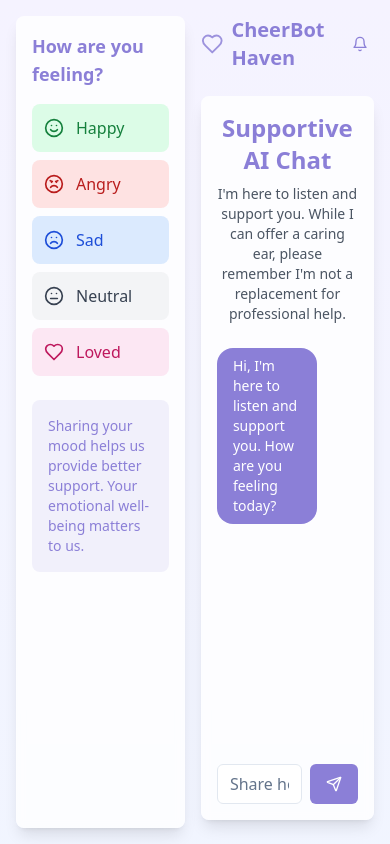
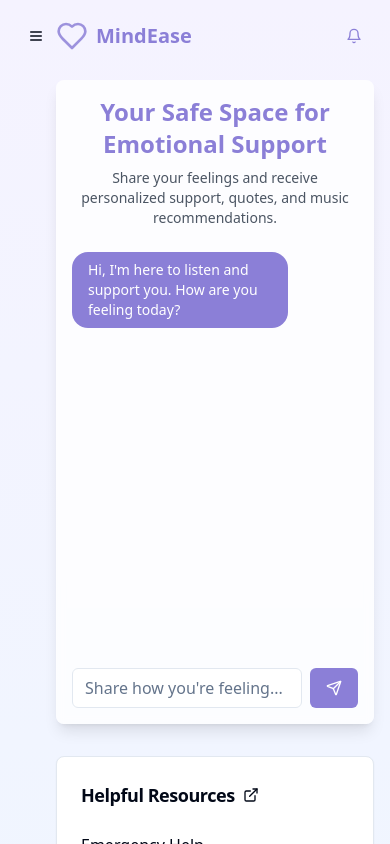
Before and after one commit to himeshbist/cheerbot-haven, a React (Vite) app: page / in a window 390 px wide. Shown: the top 844 px of the page. Built offline with nearby package versions, Linux system fonts and the light colour scheme.

Commit message:
Update sidebar and app name
- Implement a three-bar sidebar that opens when clicked.
- Change the application name to "MindEase".
- Enable functionality for all feeling options to display relevant quotes and music when selected.
[skip gpt_engineer]

```diff
--- a/src/components/MoodSidebar.tsx
+++ b/src/components/MoodSidebar.tsx
@@ -7,23 +7,65 @@ interface MoodOption {
   icon: React.ComponentType<React.ComponentProps<typeof Smile>>;
   label: string;
   color: string;
+  quote: string;
+  music: string;
 }
 
 const moodOptions: MoodOption[] = [
-  { icon: Smile, label: "Happy", color: "bg-green-100 hover:bg-green-200 text-green-700" },
-  { icon: Angry, label: "Angry", color: "bg-red-100 hover:bg-red-200 text-red-700" },
-  { icon: Frown, label: "Sad", color: "bg-blue-100 hover:bg-blue-200 text-blue-700" },
-  { icon: Meh, label: "Neutral", color: "bg-gray-100 hover:bg-gray-200 text-gray-700" },
-  { icon: Heart, label: "Loved", color: "bg-pink-100 hover:bg-pink-200 text-pink-700" },
+  {
+    icon: Smile,
+    label: "Happy",
+    color: "bg-green-100 hover:bg-green-200 text-green-700",
+    quote: "Happiness is not something ready-made. It comes from your own actions.",
+    music: "Don't Stop Believin' - Journey"
+  },
+  {
+    icon: Angry,
+    label: "Angry",
+    color: "bg-red-100 hover:bg-red-200 text-red-700",
+    quote: "For every minute you remain angry, you give up sixty seconds of peace of mind.",
+    music: "Eye of the Tiger - Survivor"
+  },
+  {
+    icon: Frown,
+    label: "Sad",
+    color: "bg-blue-100 hover:bg-blue-200 text-blue-700",
+    quote: "Even the darkest night will end and the sun will rise.",
+    music: "Bridge Over Troubled Water - Simon & Garfunkel"
+  },
+  {
+    icon: Meh,
+    label: "Neutral",
+    color: "bg-gray-100 hover:bg-gray-200 text-gray-700",
+    quote: "Life is a balance of holding on and letting go.",
+    music: "What a Wonderful World - Louis Armstrong"
+  },
+  {
+    icon: Heart,
+    label: "Loved",
+    color: "bg-pink-100 hover:bg-pink-200 text-pink-700",
+    quote: "The best thing to hold onto in life is each other.",
+    music: "All You Need Is Love - The Beatles"
+  },
 ];
 
 export const MoodSidebar = () => {
   const [selectedMood, setSelectedMood] = useState<string | null>(null);
 
-  const handleMoodSelect = (mood: string) => {
-    setSelectedMood(mood);
-    toast(`Thank you for sharing that you're feeling ${mood.toLowerCase()}`, {
-      duration: 3000,
+  const handleMoodSelect = (mood: MoodOption) => {
+    setSelectedMood(mood.label);
+
+    // Show toast with quote and music recommendation
+    toast("Mood Update", {
+      description: (
+        <div className="space-y-2">
+          <p className="font-medium">Quote for you:</p>
+          <p className="text-sm italic">"{mood.quote}"</p>
+          <p className="font-medium mt-2">Music Recommendation:</p>
+          <p className="text-sm">🎵 {mood.music}</p>
+        </div>
+      ),
+      duration: 5000,
     });
   };
 
@@ -36,7 +78,7 @@ export const MoodSidebar = () => {
           return (
             <button
               key={mood.label}
-              onClick={() => handleMoodSelect(mood.label)}
+              onClick={() => handleMoodSelect(mood)}
               className={cn(
                 "w-full p-3 rounded-lg flex items-center gap-3 transition-all duration-200",
                 mood.color,
--- a/src/pages/Index.tsx
+++ b/src/pages/Index.tsx
@@ -3,9 +3,10 @@ import { Button } from "@/components/ui/button";
 import { Input } from "@/components/ui/input";
 import { ChatMessage } from "@/components/ChatMessage";
 import { Resources } from "@/components/Resources";
-import { Send, Heart, Bell } from "lucide-react";
+import { Send, Heart, Bell, Menu } from "lucide-react";
 import { toast } from "sonner";
 import { MoodSidebar } from "@/components/MoodSidebar";
+import { Sheet, SheetContent, SheetTrigger } from "@/components/ui/sheet";
 
 interface Message {
   text: string;
@@ -28,6 +29,7 @@ const Index = () => {
     },
   ]);
   const [input, setInput] = useState("");
+  const [isSidebarOpen, setIsSidebarOpen] = useState(false);
   const messagesEndRef = useRef<HTMLDivElement>(null);
 
   const scrollToBottom = () => {
@@ -67,14 +69,27 @@ const Index = () => {
   return (
     <div className="min-h-screen bg-gradient-to-b from-[#F5F3FF] to-[#EFF6FF] p-4">
       <div className="flex w-full max-w-6xl mx-auto">
-        <MoodSidebar />
+        <Sheet>
+          <SheetTrigger asChild>
+            <Button variant="ghost" size="icon" className="md:hidden">
+              <Menu className="h-6 w-6" />
+            </Button>
+          </SheetTrigger>
+          <SheetContent side="left" className="p-0 bg-transparent border-none">
+            <MoodSidebar />
+          </SheetContent>
+        </Sheet>
+
+        <div className="hidden md:block">
+          <MoodSidebar />
+        </div>
 
         <div className="flex-1">
           {/* Header with Logo and Notification */}
           <div className="flex justify-between items-center mb-6">
             <div className="flex items-center gap-2">
               <Heart className="w-8 h-8 text-primary animate-pulse" />
-              <span className="text-xl font-semibold text-primary">CheerBot Haven</span>
+              <span className="text-xl font-semibold text-primary">MindEase</span>
             </div>
             <Button
               variant="ghost"
@@ -88,9 +103,9 @@ const Index = () => {
 
           <div className="bg-white/80 backdrop-blur-sm rounded-lg shadow-lg p-4 mb-4 transition-all duration-300 hover:shadow-xl">
             <div className="text-center mb-6">
-              <h1 className="text-2xl font-semibold text-primary mb-2">Supportive AI Chat</h1>
+              <h1 className="text-2xl font-semibold text-primary mb-2">Your Safe Space for Emotional Support</h1>
               <p className="text-sm text-gray-600">
-                I'm here to listen and support you. While I can offer a caring ear, please remember I'm not a replacement for professional help.
+                Share your feelings and receive personalized support, quotes, and music recommendations.
               </p>
             </div>
 
```
